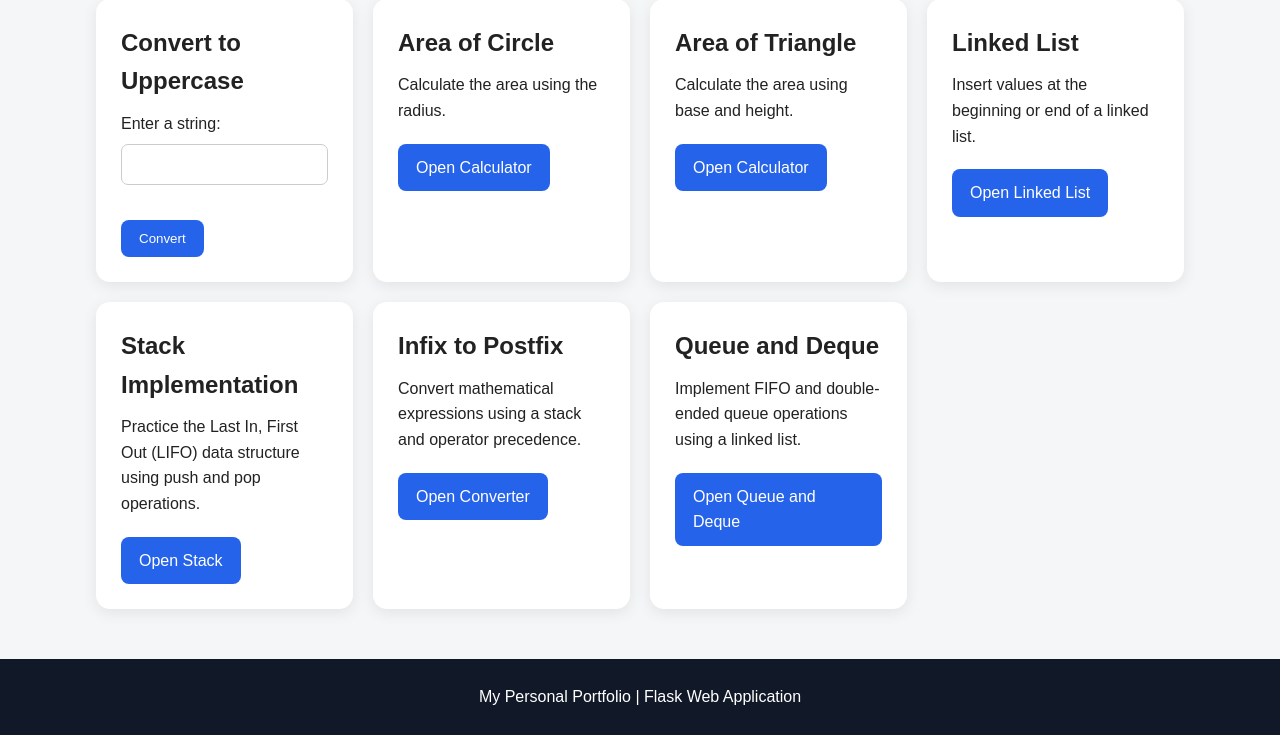
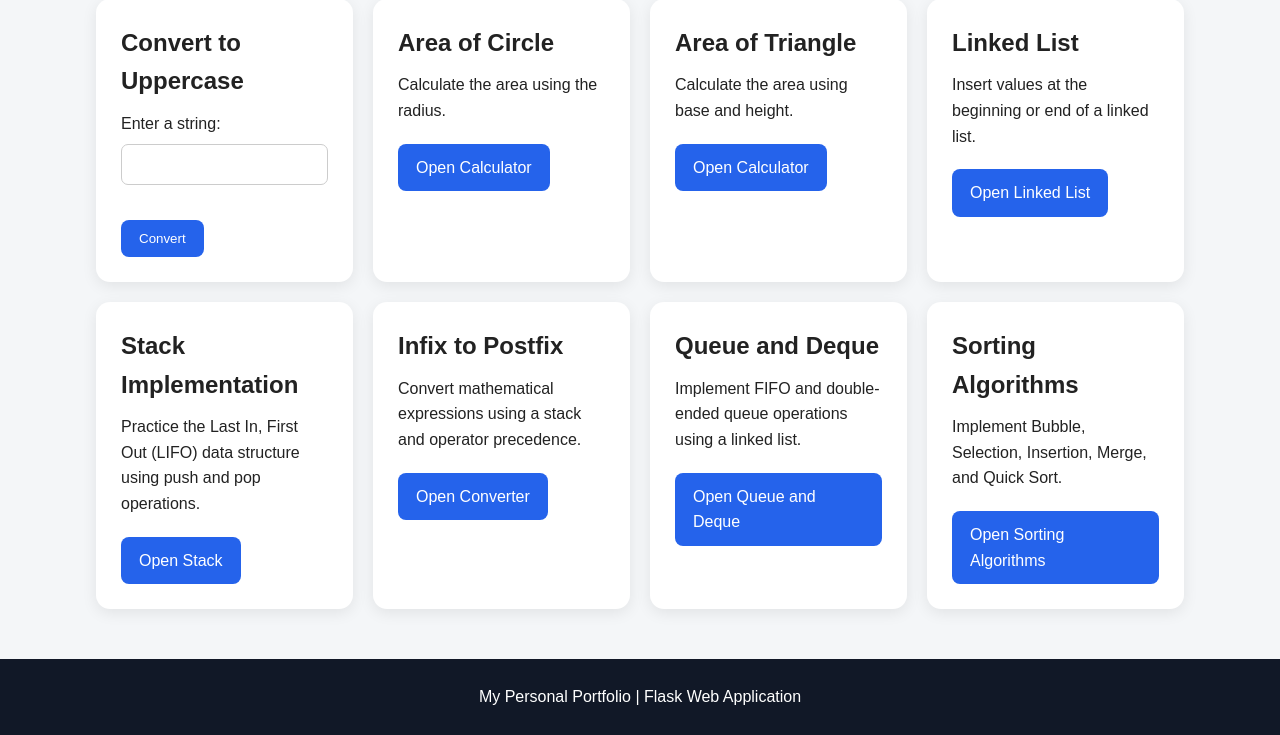
Before and after one commit to xianvaldez/valdez-flask-portfolio-lab, a Flask app: page /works in a window 1280 px wide. Shown: the part 213-948 px from the top of the page. Run offline with Flask 3, Linux system fonts and the light colour scheme.

Commit message:
Add sorting algorithms section to works page

```diff
--- a/templates/works.html
+++ b/templates/works.html
@@ -71,6 +71,15 @@
             </a>
         </div>
 
+
+        <div class="card">
+            <h2>Sorting Algorithms</h2>
+            <p>Implement Bubble, Selection, Insertion, Merge, and Quick Sort.</p>
+            <a class="btn" href="{{ url_for('sorting_page') }}">
+                Open Sorting Algorithms
+            </a>
+        </div>
+
     </div>
 </div>
 {% endblock %}
```
